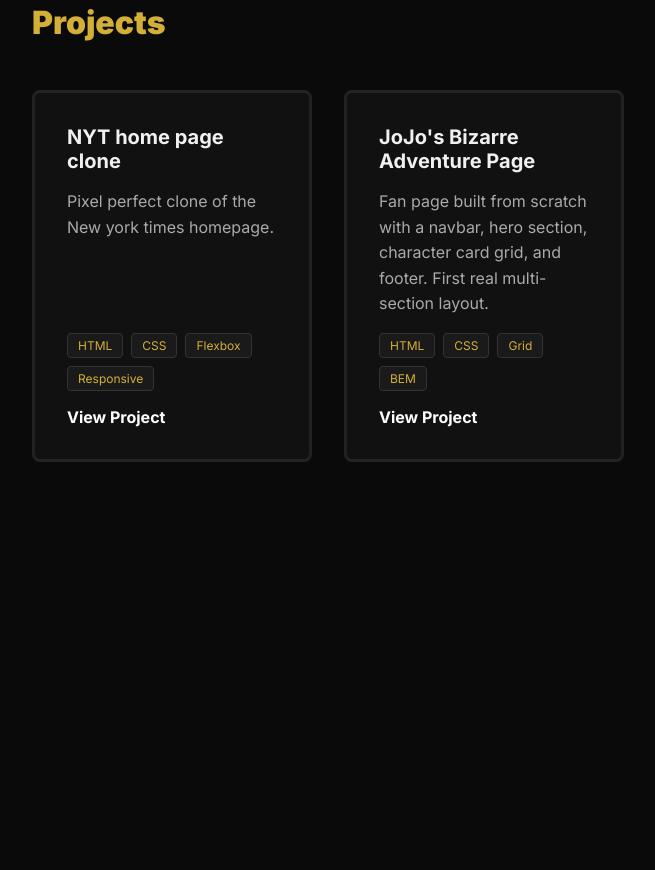
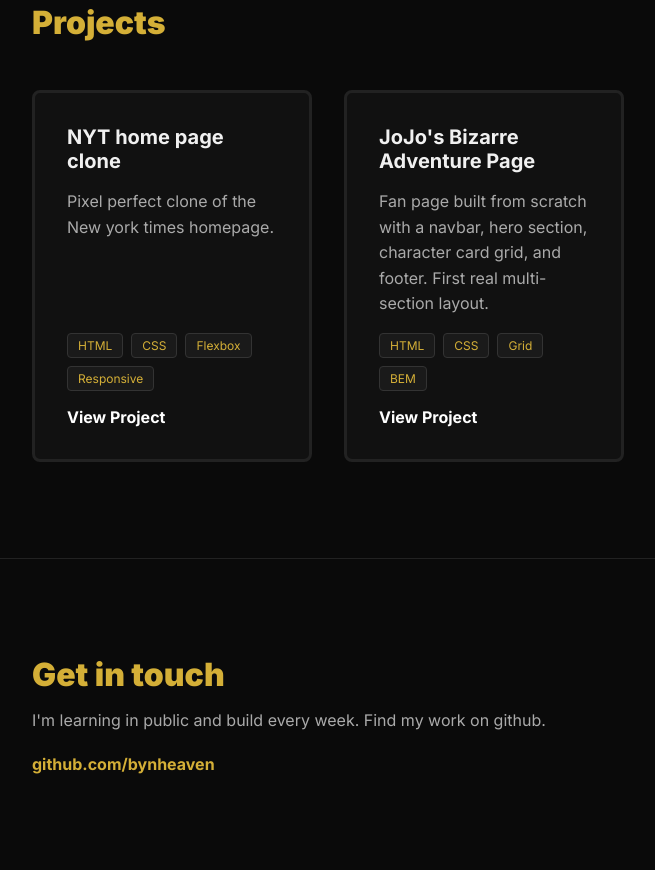
Before and after one commit to bynheaven/first-portfolio, a plain HTML site: page index.html in a window 1280 px wide. Shown: the part 890-1760 px from the top of the page, without its empty margins (16-671 px from the left). Before the commit the page ends 1448 px from the top, so only its background shows below. Drawn offline with Linux system fonts and the light colour scheme.

Commit message:
Contact section added

```diff
--- a/index.html
+++ b/index.html
@@ -55,6 +55,14 @@
 
         </div>
     </section>
+    <footer>
+        <section class="contact" id="contact">
+            <h2 class="contact__title">Get in touch</h2>
+            <p class="contact__text">I'm learning in public and build every week. Find my work on github.</p>
+            <a href="https://github.com/bynheaven" target="_blank" class="contact__link">github.com/bynheaven</a>
+
+        </section>
+    </footer>
 </body>
 
 </html>
--- a/portfolio.css
+++ b/portfolio.css
@@ -150,3 +150,31 @@
 .project-card__link:hover {
     color: #d4af37;
 }
+
+.contact {
+    padding: 96px 48px;
+    border-top: 1px solid #222222;
+}
+
+.contact__title {
+    font-size: 2rem;
+    font-weight: 900;
+    color: #d4af37;
+    margin-bottom: 16px;
+}
+
+.contact__text {
+    color: #aaaaaa;
+    margin-bottom: 24px;
+}
+
+.contact__link {
+    color: #d4af37;
+    text-decoration: none;
+    font-weight: 700;
+    transition: opacity 0.3s;
+}
+
+.contact__link:hover {
+    opacity: 0.7;
+}
```
